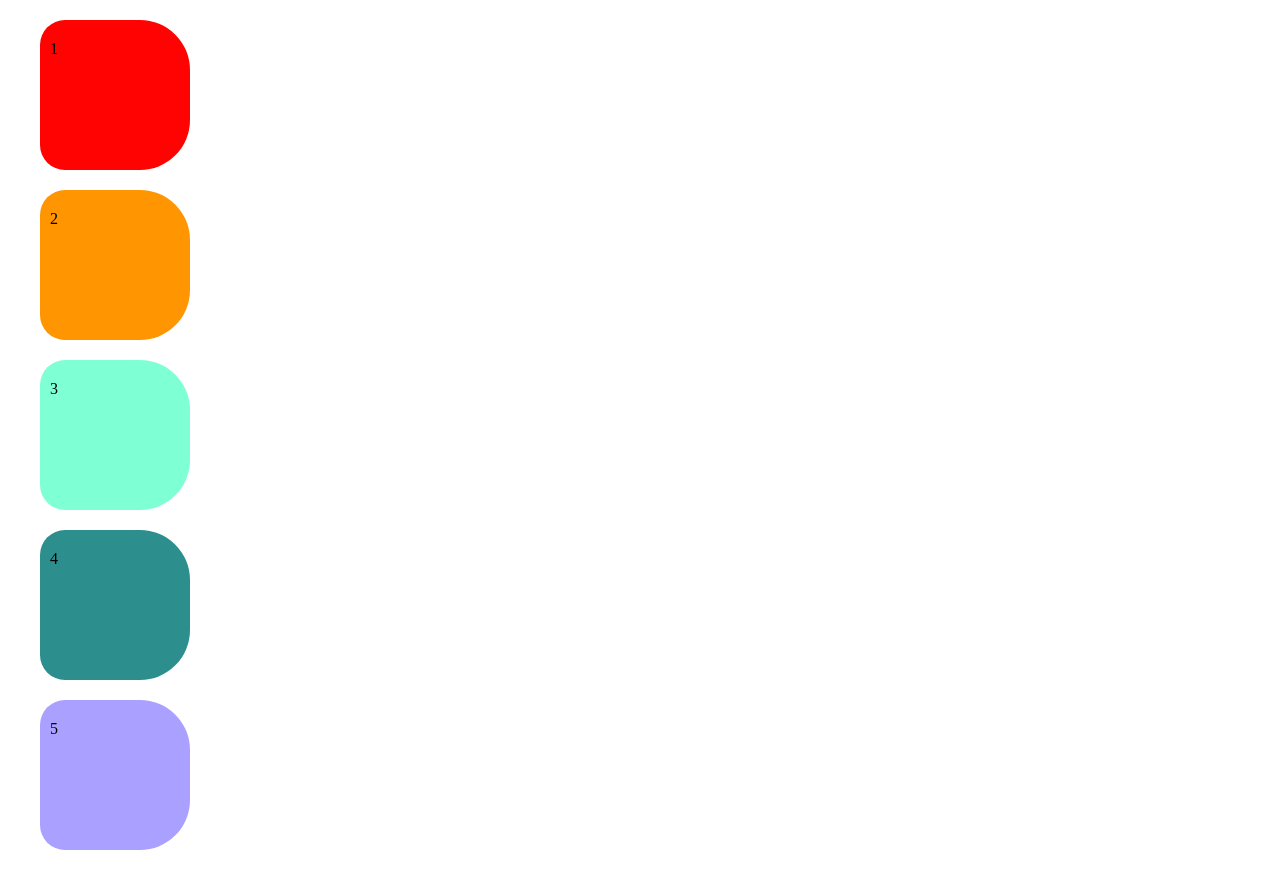
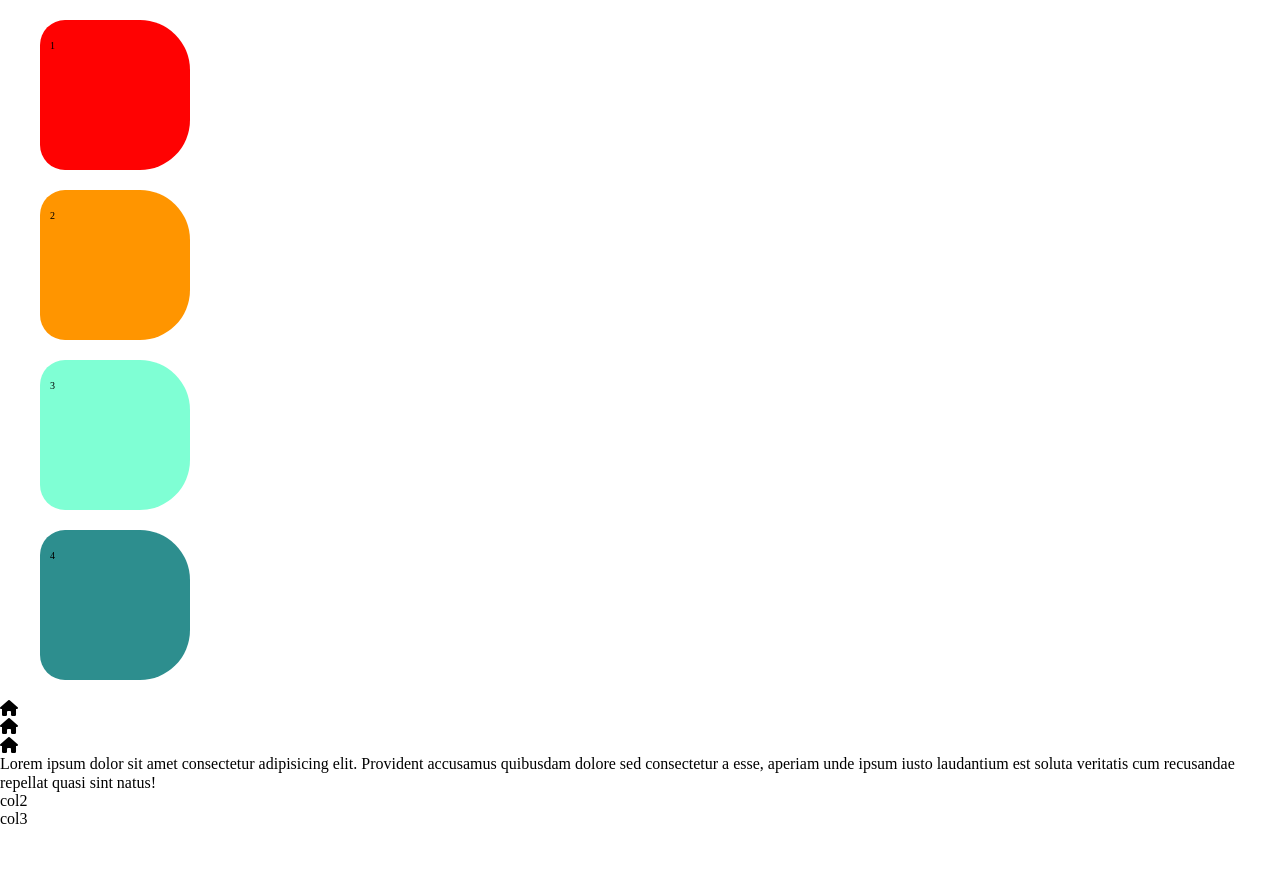
Before and after one commit to klbfs/generation-ch16, a plain HTML site: page 3-IntroWeb/CssAvanzado/cajas.html in a window 1280 px wide. After the commit the page ends 829 px from the top, so only its background shows below. Drawn offline with nearby package versions, Linux system fonts and the light colour scheme.

Commit message:
CSS Avanzado

```diff
--- a/3-IntroWeb/CssAvanzado/assets/css/cajas.css
+++ b/3-IntroWeb/CssAvanzado/assets/css/cajas.css
@@ -1,7 +1,18 @@
+html{
+    font-size: 16px;
+}
+
+.cuadro-padre{
+    font-size: 10px;
+}
 .cuadro{
 
-    width: 100px;
-    height: 100px;
+    height: 10em;
+    /*em respecto a padre 'cuadro-padre' que tiene 10 px*/
+    width: 10em;
+
+   /* width: 100px;
+    height: 100px;*/
     /*margin: alrededor del contenido*/
    /* margin-top: 10px;
     margin-left: 30px;
--- /dev/null
+++ b/3-IntroWeb/CssAvanzado/assets/css/display.css
@@ -0,0 +1,79 @@
+.cuadro-padre{
+    display: flex;
+    /*FLEX DIRECTION*/
+    /*A) flex-direction: column;*/
+    /*B) flex-direction: row-reverse;*/
+    flex-direction: row;
+    background-color: rgba(210, 105, 30, 0.452);
+    height:600px;
+
+    /*ALINEADO*/
+    justify-content: center;
+    align-items: center;
+}
+.cuadro{
+
+    width: 100px;
+    height: 100px;
+    margin: 20px 20px; /*up-down left-right*/
+    border-radius: 25px 50px 50px 25px; /*l, d, --*/
+    padding: 20px 40px 30px 10px; /*espaciado adentro del contedio up, der, ab, iz*/
+}
+.el-1{
+    background-color: rgb(255, 2, 2);
+    align-self: baseline;
+    flex-grow: 2;
+
+}
+.el-2{
+    background-color: rgb(204, 255, 0);
+    flex-grow: 1;
+
+
+
+}
+.el-3{
+    background-color: aquamarine;
+    align-self: baseline;
+    flex-grow: 1;
+
+
+
+
+}
+.el-4{
+    background-color: rgb(45, 142, 142);
+    flex-grow: 1;
+
+
+}
+.el-5{
+    background-color: rgb(169, 160, 255);
+
+
+}
+
+.icons{
+    display: flex;
+    justify-content: center;
+    background-color: aqua;
+    align-items: center;
+}
+.cuadroIcon{
+    margin: 20px 20px;
+}
+
+/*INTRODUCCIÓN A BOOTSRAP*/
+.contenedor{
+    height: 200px;
+    background-color: cornflowerblue;
+    max-width: 1200px;
+    margin: 0 auto; /*up-down izq-der*/
+}
+.fila{
+    display: flex;
+}
+.columna{
+    width: 33%;
+    border: 2px solid red;
+}
--- /dev/null
+++ b/3-IntroWeb/CssAvanzado/assets/css/pagina.css
@@ -0,0 +1,70 @@
+*{
+    margin: 0;
+    padding: 0;
+}
+body{
+    background-color: rgb(51, 101, 84);
+}
+/*-------------NAV BAR-------------*/
+nav{
+
+    background-color: rgb(187, 165, 136);
+    height: 60px;
+
+}
+ul{ /*padre*/
+    display: flex;
+    height: 60px;
+    /*justify-content:flex-end;*/
+    align-items: center;
+
+}
+li{
+
+    list-style: none;
+
+}
+a{
+    text-decoration: none;
+    color: black;
+    font-size: 25px;
+    margin:10px;
+    padding: 5px 20px;
+    border-radius: 10px;
+}
+/*>animación*/
+a:hover{
+    background-color: rgba(0, 0, 0, 0.473);
+    transition: 9ms;
+}
+.logo img{
+    width: 40px;
+
+}
+.contenedor{
+    max-width: 1500px;
+    margin: 0 auto;
+    align-items: center;
+    display: flex;
+    justify-content: space-between;
+}
+
+/*------------BANNER---------------*/
+.banner{
+    max-width: 1500px;
+    margin: 0 auto;
+    margin-top: 30px;
+}
+.banner img{
+    width: 100%;
+    height: 360px;
+
+    object-fit: cover;
+    object-position: bottom;
+}
+.banner img:hover{
+    transform: scale(1.05);
+    transition: 1s;
+
+
+}
--- a/3-IntroWeb/CssAvanzado/cajas.html
+++ b/3-IntroWeb/CssAvanzado/cajas.html
@@ -4,19 +4,44 @@
     <meta charset="UTF-8">
     <meta http-equiv="X-UA-Compatible" content="IE=edge">
     <meta name="viewport" content="width=device-width, initial-scale=1.0">
-    <title>Cajas</title>
+    <title>Cajas y Display</title>
+
+    <!--Cajas:-->
     <link rel="stylesheet" href="assets/css/cajas.css">
+
     <link rel="stylesheet" href="https://necolas.github.io/normalize.css/8.0.1/normalize.css">
 
+    <!--Display-->
+    <!--<link rel="stylesheet" href="assets/css/display.css">-->
 
 </head>
 <body>
-    <div class="cuadro el-1">1</div>
-    <div class="cuadro el-2">2</div>
-    <div class="cuadro el-3">3</div>
-    <div class="cuadro el-4">4</div>
-    <div class="cuadro el-5">5</div>
+    <script src="https://kit.fontawesome.com/05bf7600c5.js" crossorigin="anonymous"></script>
 
+    <div class="cuadro-padre">
+        <div class="cuadro el-1">1</div>
+        <div class="cuadro el-2">2</div>
+        <div class="cuadro el-3">3</div>
+        <div class="cuadro el-4">4</div>
+    </div>
+
+    <div class="icons">
+        <div class="cuadroIcon"><i class="fa-solid fa-house"></i></div>
+        <div class="cuadroIcon"><i class="fa-solid fa-house"></i></div>
+        <div class="cuadroIcon"><i class="fa-solid fa-house"></i></div>
+    </div>
+
+
+
+    <!--**********************Introducción a Bootstrap******************-->
+    <div class="contenedor">
+        <div class="fila">
+            <div class="columna">Lorem ipsum dolor sit amet consectetur adipisicing elit. Provident accusamus quibusdam dolore sed consectetur a esse, aperiam unde ipsum iusto laudantium est soluta veritatis cum recusandae repellat quasi sint natus!
+            </div>
+            <div class="columna">col2</div>
+            <div class="columna">col3</div>
+        </div>
+    </div>
 
 
 </body>
```
Also changed, not shown: 3-IntroWeb/CssAvanzado/pagina.html (added, +40 -0 lines).
